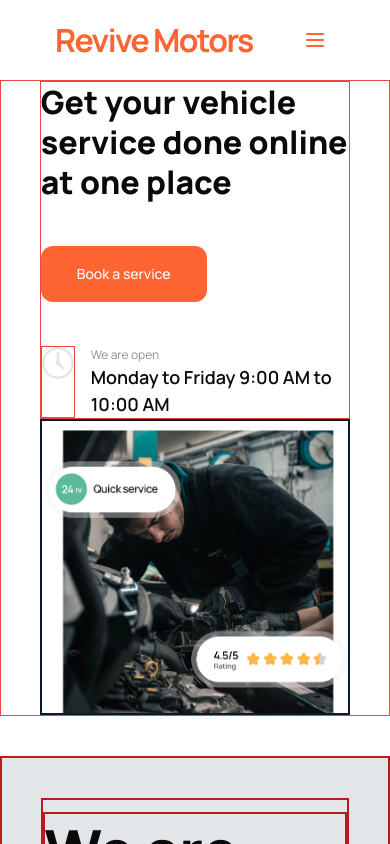
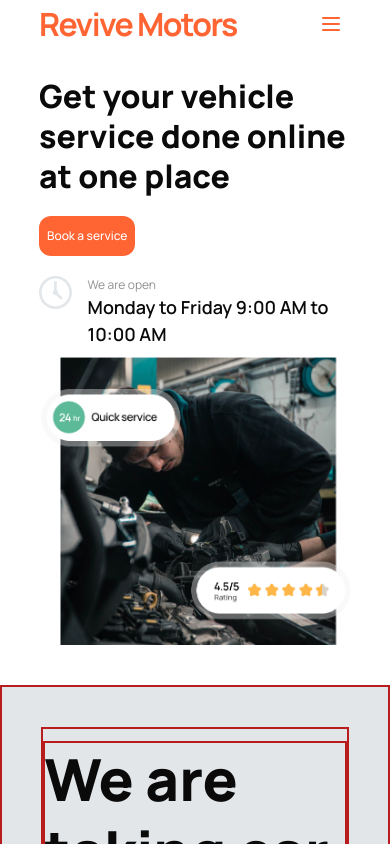
Before and after one commit to w3ngithub/revive-motors, a Next.js app: page / in a window 390 px wide. Shown: the top 844 px of the page. Built offline with nearby package versions, Linux system fonts and the light colour scheme.

Commit message:
feat: hero responsiveness added

```diff
--- a/src/components/custom-components/header/header.tsx
+++ b/src/components/custom-components/header/header.tsx
@@ -10,8 +10,11 @@ const Header = () => {
   const [isMenuOpen, setIsMenuOpen] = useState(false);
 
   const toggleMenu = () => setIsMenuOpen(!isMenuOpen);
+
+  // px-4 py-4
+
   return (
-    <nav className="container mx-auto px-4 py-4">
+    <nav className="container mx-auto  ">
       <div className="flex flex-wrap justify-between items-center">
         <h1 className="text-customColor-primary text-h1 tracking-tighter font-bold">
           {title}
--- a/src/components/custom-components/hero.tsx
+++ b/src/components/custom-components/hero.tsx
@@ -8,17 +8,17 @@ const Hero = () => {
   const { heading, button, openHours, heroImage } = heroData;
 
   return (
-    <section className="border border-red-500 ">
+    <section className="max-sm:mt-7 ">
       <div className="container grid sm:grid-cols-2 ">
-        <div className="flex flex-col justify-center items-start border border-red-500 gap-11">
+        <div className="flex flex-col justify-center items-start  gap-11 max-sm:gap-5">
           <h1 className="text-h1 font-extrabold max-w-[624px] leading-tight">
             {heading}
           </h1>
-          <Button className="bg-customColor-primary text-b1 text-customColor-white max-w-[203px] max-h-[64px] p-7 px-9 rounded-xl">
+          <Button className="bg-customColor-primary text-b1 text-customColor-white max-w-[203px] max-h-[64px] p-7 px-9 rounded-xl max-sm:p-2 max-sm:px-2 max-sm:text-caption ">
             {button.text}
           </Button>
           <div className="flex flex-row justify-center align-center gap-4 hover:cursor-pointer">
-            <div className="border border-red-500">
+            <div className="">
               <Image
                 src={openHours.iconSrc}
                 width={40}
@@ -35,7 +35,7 @@ const Hero = () => {
             </div>
           </div>
         </div>
-        <div className="flex justify-end border-2 border-slate-900">
+        <div className="flex justify-end ">
           {/* <Image
             src="/project/hero.png"
             alt="Hero icon"
```
